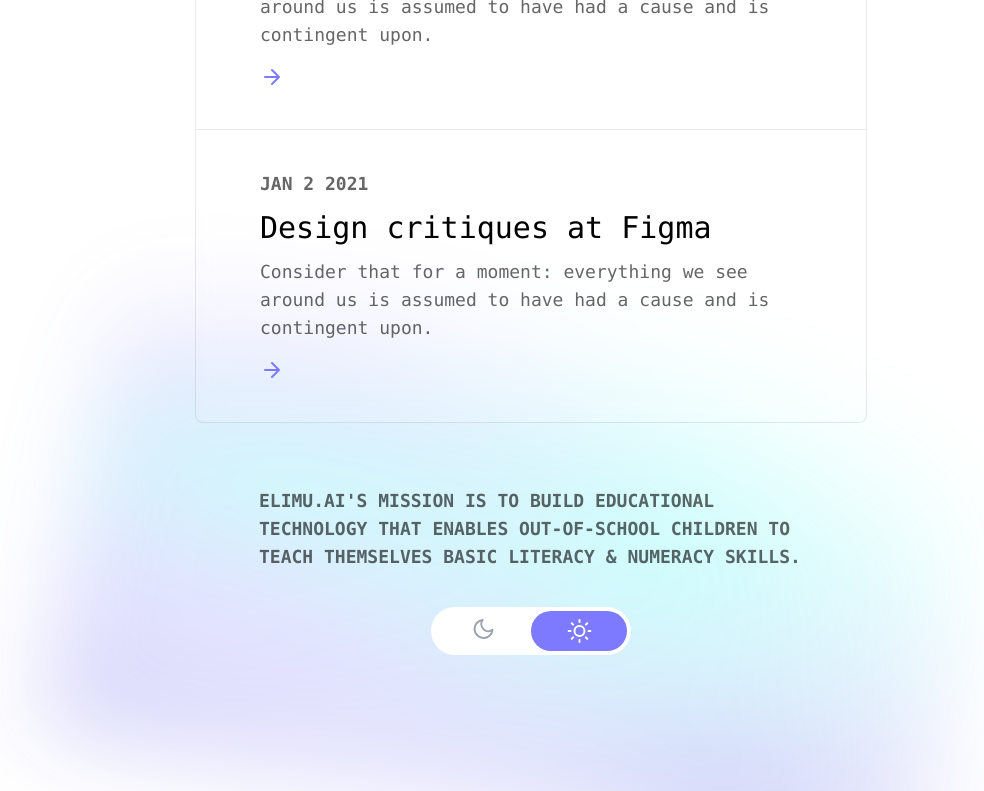
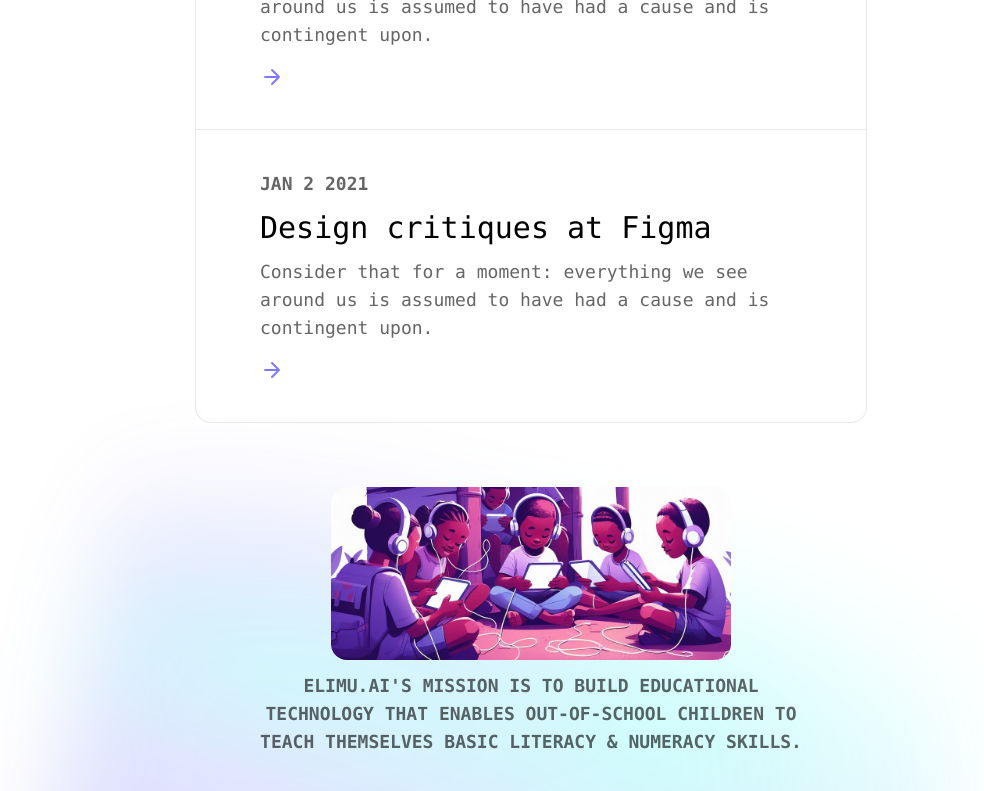
Before and after one commit to elimu-ai/website, a Next.js app: page / in a window 1280 px wide. Shown: the part 1740-2531 px from the top of the page, without its empty margins (109-1093 px from the left). Built offline with nearby package versions, Linux system fonts and the light colour scheme.

Commit message:
styles: Add illustration to footer

```diff
--- a/components/Footer.js
+++ b/components/Footer.js
@@ -1,3 +1,5 @@
+import Image from "next/image";
+
 const sunIcon = (
   <svg
     xmlns="http://www.w3.org/2000/svg"
@@ -80,7 +82,8 @@ const ThemeSwitcher = () => {
 export default function Footer({ copyrightText }) {
   return (
     <footer className="py-16 px-6 lg:px-16 flex flex-col items-center">
-      <p className="dark:text-white uppercase mb-3 font-bold opacity-60">
+      <Image className="mb-3 rounded-2xl" src='/autonomous_learning.jpg' alt='Autonomous learning' width={400} height={0} />
+      <p className="dark:text-white uppercase mb-3 font-bold opacity-60 text-center">
         {copyrightText}
       </p>
       <ThemeSwitcher />
--- a/pages/index.js
+++ b/pages/index.js
@@ -21,7 +21,7 @@ export default function Index({ posts, globalData }) {
           {posts.map((post) => (
             <li
               key={post.filePath}
-              className="md:first:rounded-t-lg md:last:rounded-b-lg backdrop-blur-lg bg-white dark:bg-black dark:bg-opacity-30 bg-opacity-10 hover:bg-opacity-20 dark:hover:bg-opacity-50 transition border border-gray-800 dark:border-white border-opacity-10 dark:border-opacity-10 border-b-0 last:border-b hover:border-b hovered-sibling:border-t-0"
+              className="md:first:rounded-t-2xl md:last:rounded-b-2xl backdrop-blur-lg bg-white dark:bg-black dark:bg-opacity-30 bg-opacity-10 hover:bg-opacity-20 dark:hover:bg-opacity-50 transition border border-gray-800 dark:border-white border-opacity-10 dark:border-opacity-10 border-b-0 last:border-b hover:border-b hovered-sibling:border-t-0"
             >
               <Link
                 as={`/posts/${post.filePath.replace(/\.mdx?$/, '')}`}
```
Also changed, not shown: public/autonomous_learning.jpg (added).
